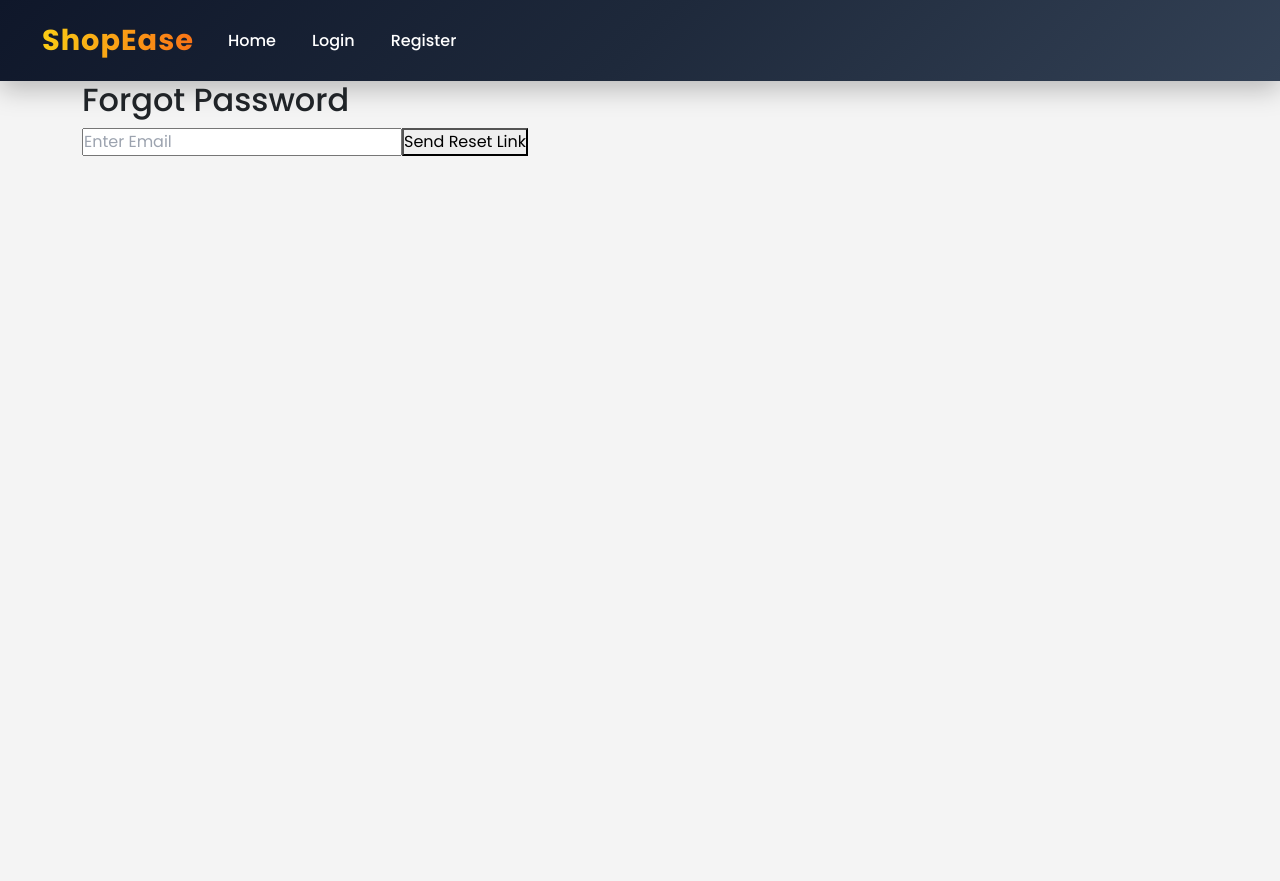
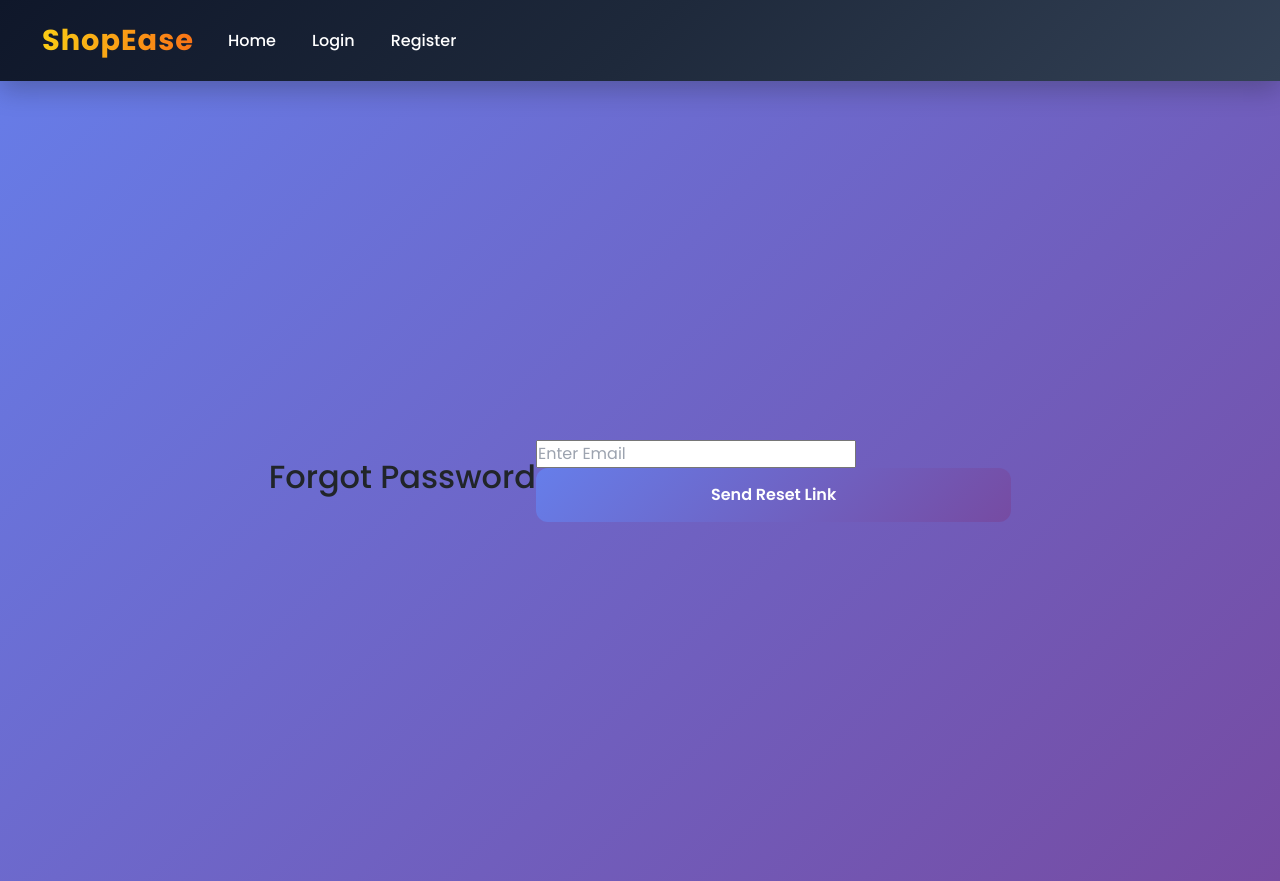
Before and after one commit to saisandeepdonthala-dss/Ecommerce28_Frontend, a React (Vite) app: page /forgot-password in a window 1280 px wide. Before the commit the page ends 800 px from the top, so only its background shows below. Built offline with nearby package versions, Linux system fonts and the light colour scheme.

Commit message:
Latest commit

```diff
--- a/src/pages/User/ForgotPassword.jsx
+++ b/src/pages/User/ForgotPassword.jsx
@@ -1,5 +1,6 @@
 import { useState } from "react";
 import axios from "axios";
+import "./forgotpassword.css";
 
 function ForgotPassword() {
 
--- a/src/pages/User/ResetPassword.jsx
+++ b/src/pages/User/ResetPassword.jsx
@@ -1,6 +1,7 @@
 import { useState } from "react";
 import { useParams } from "react-router-dom";
 import axios from "axios";
+import "./resetpassword.css";
 
 function ResetPassword() {
 
--- /dev/null
+++ b/src/pages/User/forgotpassword.css
@@ -0,0 +1,138 @@
+@import url('https://fonts.googleapis.com/css2?family=Poppins:wght@300;400;500;600;700&display=swap');
+
+*{
+    margin:0;
+    padding:0;
+    box-sizing:border-box;
+    font-family:'Poppins',sans-serif;
+}
+
+body{
+    background:linear-gradient(135deg,#667eea,#764ba2);
+}
+
+.container{
+    min-height:100vh;
+    display:flex;
+    justify-content:center;
+    align-items:center;
+    padding:20px;
+}
+
+.card{
+    width:100%;
+    max-width:430px;
+    background:#fff;
+    padding:40px;
+    border-radius:18px;
+    box-shadow:0 18px 45px rgba(0,0,0,.2);
+    animation:fadeIn .5s ease;
+}
+
+.card h2{
+    text-align:center;
+    color:#4b4b4b;
+    margin-bottom:10px;
+    font-size:32px;
+    font-weight:700;
+}
+
+.card p.subtitle{
+    text-align:center;
+    color:#777;
+    font-size:14px;
+    margin-bottom:30px;
+}
+
+.input-group{
+    margin-bottom:20px;
+}
+
+.input-group input{
+    width:100%;
+    padding:15px;
+    border:2px solid #ddd;
+    border-radius:12px;
+    outline:none;
+    font-size:15px;
+    transition:.3s;
+}
+
+.input-group input:focus{
+    border-color:#667eea;
+    box-shadow:0 0 10px rgba(102,126,234,.2);
+}
+
+button{
+    width:100%;
+    padding:15px;
+    border:none;
+    border-radius:12px;
+    background:linear-gradient(135deg,#667eea,#764ba2);
+    color:#fff;
+    font-size:16px;
+    font-weight:600;
+    cursor:pointer;
+    transition:.3s;
+}
+
+button:hover{
+    transform:translateY(-2px);
+    box-shadow:0 10px 20px rgba(102,126,234,.35);
+}
+
+button:active{
+    transform:scale(.98);
+}
+
+button:disabled{
+    opacity:.7;
+    cursor:not-allowed;
+}
+
+.message{
+    margin-top:20px;
+    padding:14px;
+    border-radius:10px;
+    text-align:center;
+    font-size:15px;
+    font-weight:500;
+}
+
+.success{
+    background:#eafaf0;
+    color:#1b7f3a;
+    border-left:5px solid #28a745;
+}
+
+.error{
+    background:#fff0f0;
+    color:#c62828;
+    border-left:5px solid #dc3545;
+}
+
+@keyframes fadeIn{
+
+    from{
+        opacity:0;
+        transform:translateY(30px);
+    }
+
+    to{
+        opacity:1;
+        transform:translateY(0);
+    }
+
+}
+
+@media(max-width:480px){
+
+    .card{
+        padding:30px 22px;
+    }
+
+    .card h2{
+        font-size:28px;
+    }
+
+}
--- /dev/null
+++ b/src/pages/User/resetpassword.css
@@ -0,0 +1,124 @@
+/* Google Font */
+@import url('https://fonts.googleapis.com/css2?family=Poppins:wght@300;400;500;600;700&display=swap');
+
+*{
+    margin:0;
+    padding:0;
+    box-sizing:border-box;
+    font-family:'Poppins',sans-serif;
+}
+
+body{
+    background:linear-gradient(135deg,#667eea,#764ba2);
+}
+
+.container{
+    min-height:100vh;
+    display:flex;
+    flex-direction:column;
+    justify-content:center;
+    align-items:center;
+    padding:20px;
+}
+
+.container form{
+    width:100%;
+    max-width:420px;
+    background:#fff;
+    padding:40px;
+    border-radius:18px;
+    box-shadow:0 20px 45px rgba(0,0,0,.18);
+    animation:fadeIn .5s ease;
+}
+
+.container h2{
+    color:#fff;
+    margin-bottom:25px;
+    font-size:34px;
+    font-weight:700;
+    letter-spacing:.5px;
+}
+
+.container input{
+    width:100%;
+    padding:15px 18px;
+    margin-bottom:18px;
+    border:2px solid #e6e6e6;
+    border-radius:12px;
+    outline:none;
+    font-size:15px;
+    transition:.3s;
+}
+
+.container input:focus{
+    border-color:#667eea;
+    box-shadow:0 0 10px rgba(102,126,234,.25);
+}
+
+.container button{
+    width:100%;
+    padding:15px;
+    border:none;
+    border-radius:12px;
+    background:linear-gradient(135deg,#667eea,#764ba2);
+    color:#fff;
+    font-size:17px;
+    font-weight:600;
+    cursor:pointer;
+    transition:.3s;
+}
+
+.container button:hover{
+    transform:translateY(-2px);
+    box-shadow:0 12px 25px rgba(102,126,234,.35);
+}
+
+.container button:active{
+    transform:scale(.98);
+}
+
+.container button:disabled{
+    background:#a0a0a0;
+    cursor:not-allowed;
+    box-shadow:none;
+}
+
+.container p{
+    margin-top:20px;
+    max-width:420px;
+    width:100%;
+    padding:14px;
+    border-radius:10px;
+    background:#ffffff;
+    color:#333;
+    text-align:center;
+    font-weight:500;
+    box-shadow:0 10px 20px rgba(0,0,0,.12);
+}
+
+@keyframes fadeIn{
+
+    from{
+        opacity:0;
+        transform:translateY(30px);
+    }
+
+    to{
+        opacity:1;
+        transform:translateY(0);
+    }
+
+}
+
+@media(max-width:500px){
+
+    .container form{
+        padding:28px;
+    }
+
+    .container h2{
+        font-size:28px;
+        text-align:center;
+    }
+
+}
```
